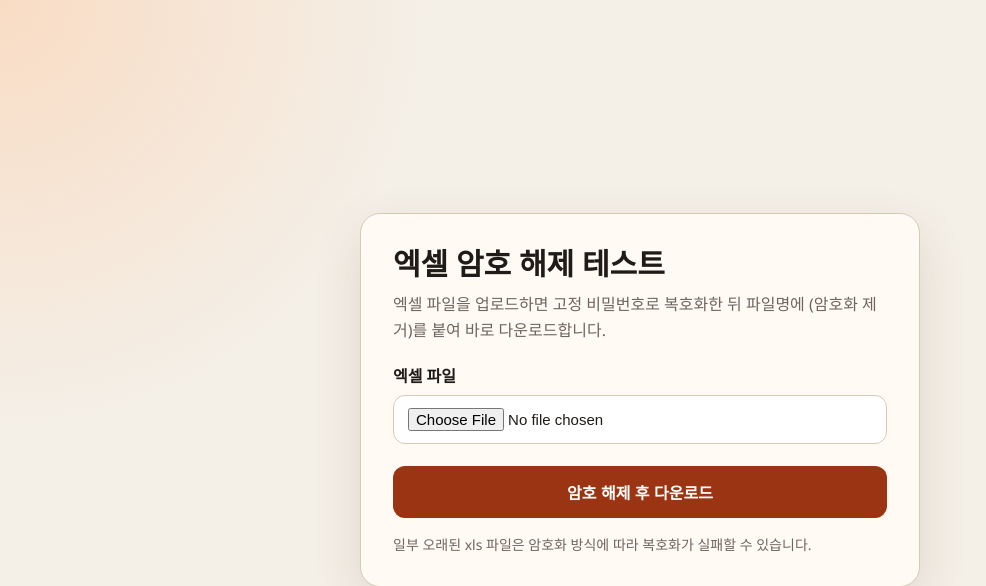
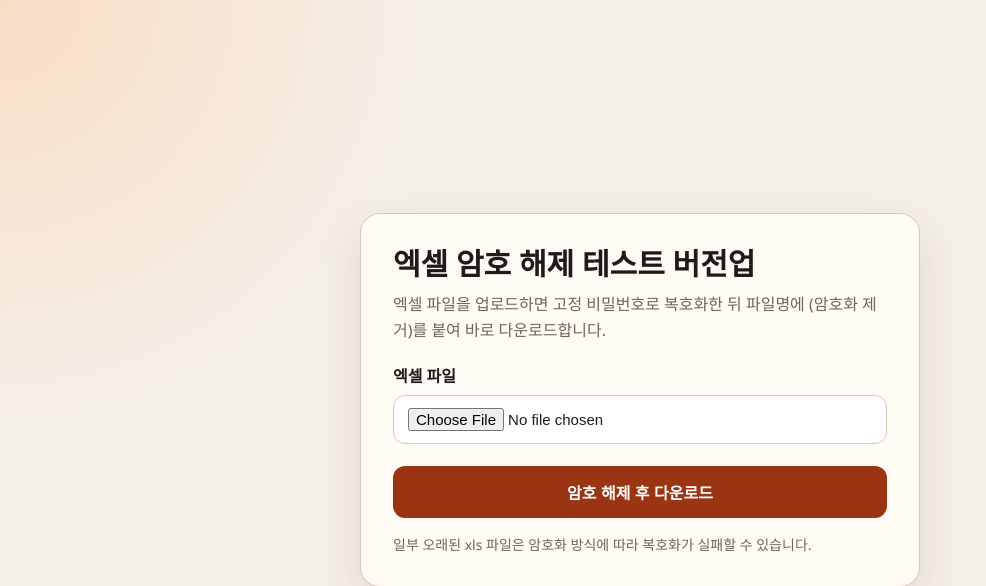
Before and after one commit to downforce-it-ope-dev/excelDecryptor, a Flask app: page / in a window 1280 px wide. Shown: the top 586 px of the page, without its empty margins (0-986 px from the left). Run offline with Flask 3, Linux system fonts and the light colour scheme.

Commit message:
ㅌㅅㅌ
ㅌㅅㅌ

```diff
--- a/templates/index.html
+++ b/templates/index.html
@@ -108,7 +108,7 @@
 
 <body>
   <main class="card">
-    <h1>엑셀 암호 해제 테스트</h1>
+    <h1>엑셀 암호 해제 테스트 버전업</h1>
     <p>엑셀 파일을 업로드하면 고정 비밀번호로 복호화한 뒤 파일명에 (암호화 제거)를 붙여 바로 다운로드합니다.</p>
 
     {% if error %}
```
